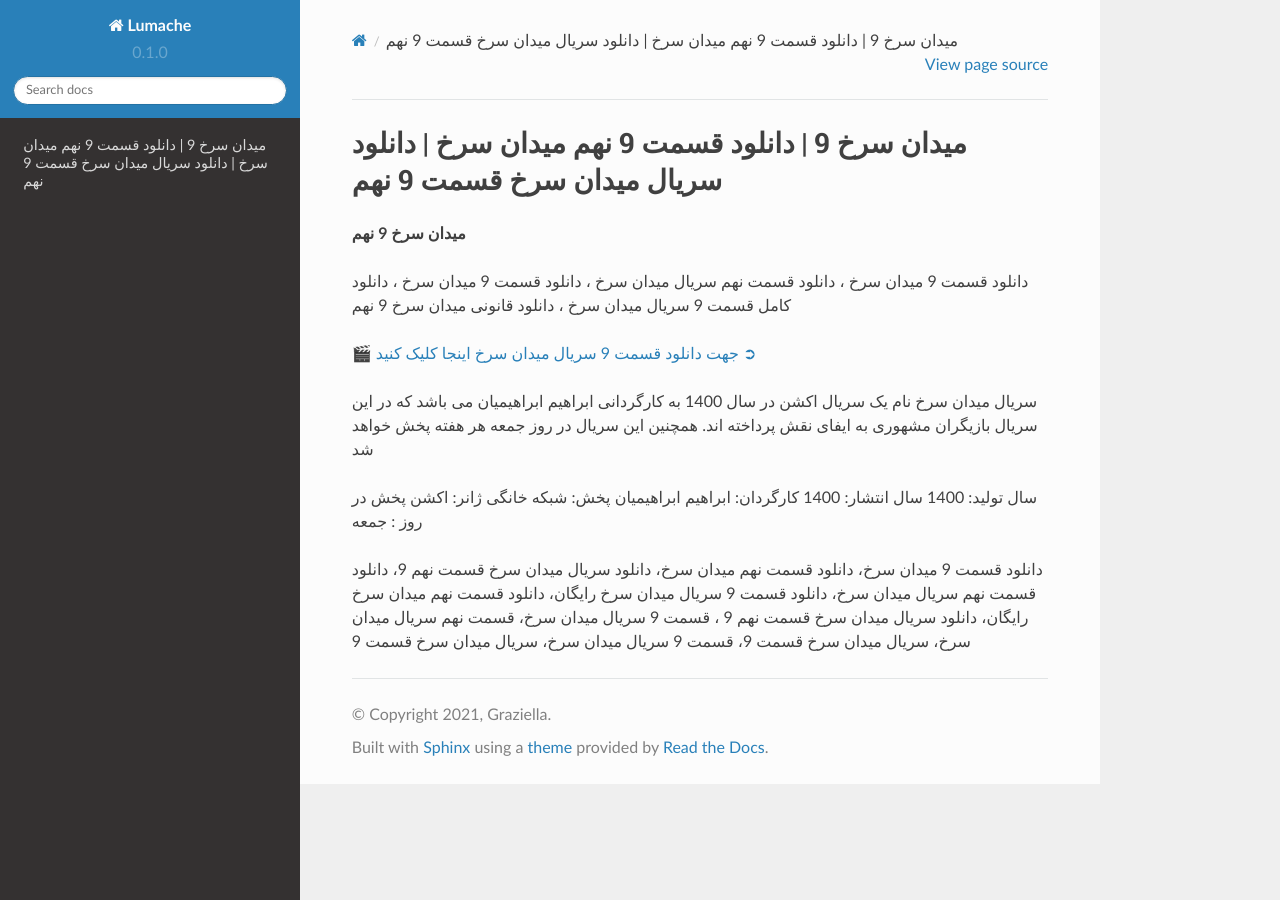
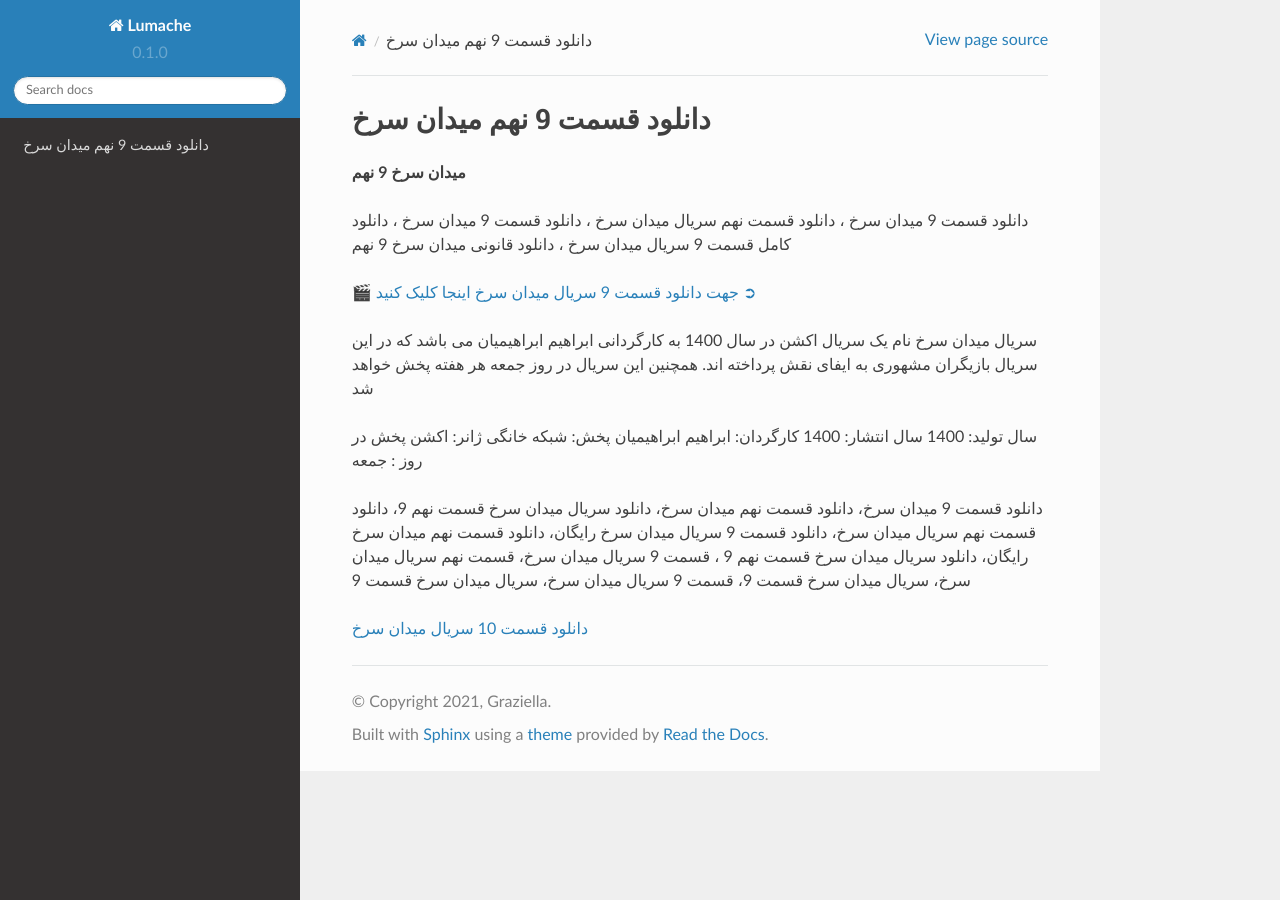
Before and after one commit to filmva/meydanesorkh9, a Sphinx documentation site: the page built from docs/source/index.rst, in a window 1280 px wide. Built offline with Sphinx 7.4.7 and the Read the Docs theme 2.0.0, drawn with Linux system fonts in a browser that asks for light colours.

Commit message:
Update index.rst

```diff
--- a/docs/source/index.rst
+++ b/docs/source/index.rst
@@ -1,4 +1,4 @@
-میدان سرخ 9 | دانلود قسمت 9 نهم میدان سرخ | دانلود سریال میدان سرخ قسمت 9 نهم
+دانلود قسمت 9 نهم میدان سرخ
 ===================================
 
 **میدان سرخ 9 نهم**
@@ -18,3 +18,5 @@
 
 
 دانلود قسمت 9 میدان سرخ، دانلود قسمت نهم میدان سرخ، دانلود سریال میدان سرخ قسمت نهم 9، دانلود قسمت نهم سریال میدان سرخ، دانلود قسمت 9 سریال میدان سرخ رایگان، دانلود قسمت نهم میدان سرخ رایگان، دانلود سریال میدان سرخ قسمت نهم 9 ، قسمت 9 سریال میدان سرخ، قسمت نهم سریال میدان سرخ، سریال میدان سرخ قسمت 9، قسمت 9 سریال میدان سرخ، سریال میدان سرخ قسمت 9
+
+`دانلود قسمت 10 سریال میدان سرخ <https://meydanesorkh10.readthedocs.io/en/latest/>`_
```
